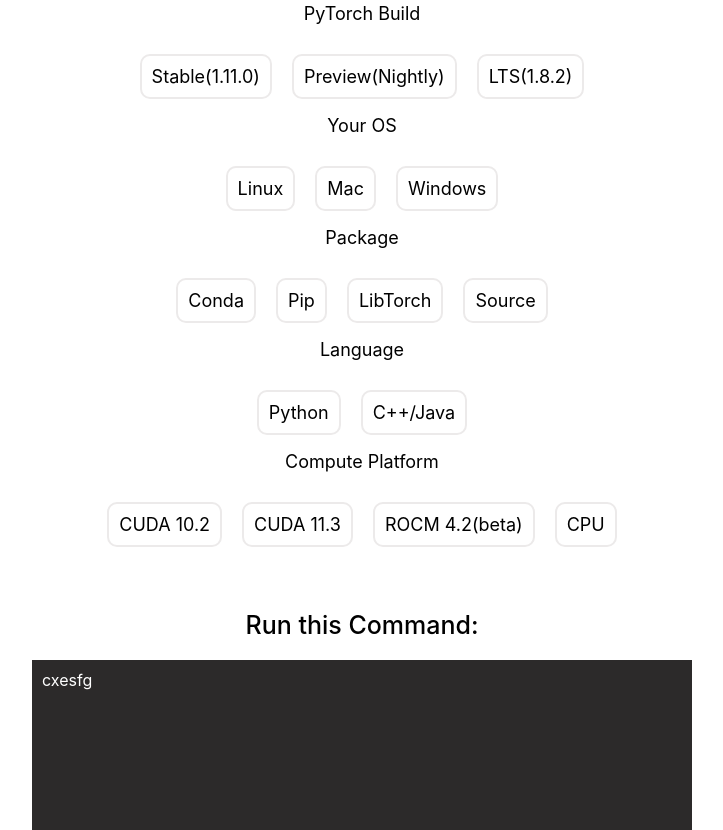
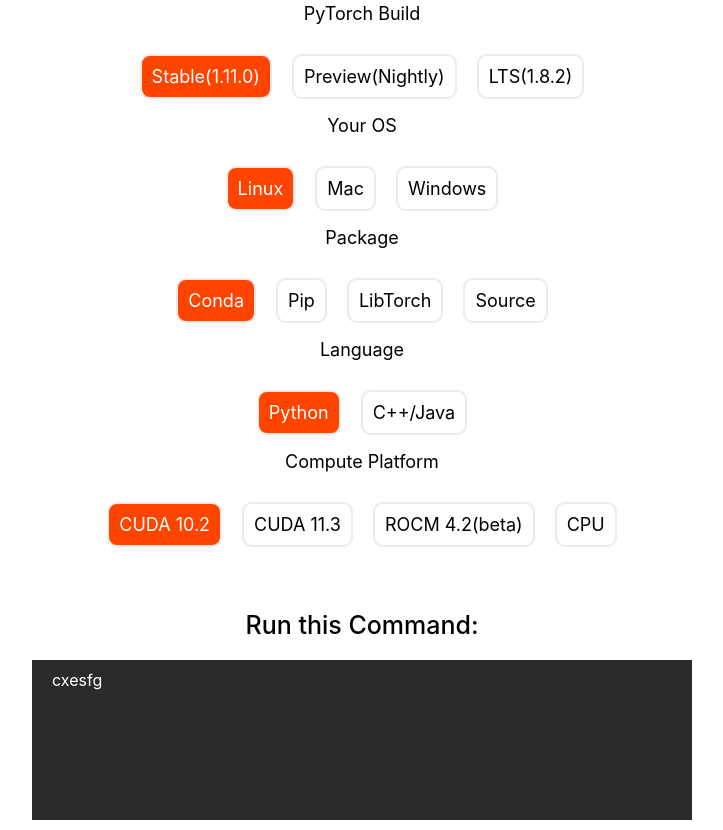
Before and after one commit to 97-Jeffrey/PyTorch-Widgets-Redesign, a React (Create React App) app: page / in a window 1280 px wide. Shown: the whole page, without its empty margins (278-1001 px from the left). Built offline with nearby package versions, Linux system fonts and the light colour scheme.

Commit message:
selected widget is toggled with orange color

```diff
--- a/src/components/commandSection.css
+++ b/src/components/commandSection.css
@@ -11,5 +11,6 @@
   background-color: rgb(44, 42, 42);
   text-align: left;
   color: #fff;
-  padding: 10px;
+  padding-top: 10px;
+  padding-left: 20px;
 }
--- a/src/components/widgetSection.css
+++ b/src/components/widgetSection.css
@@ -10,6 +10,11 @@
   padding: 10px 10px;
 }
 
+.active{
+  background-color: #f40;
+  color: #fff;
+}
+
 .widget:hover {
   background-color: #f40;
   color: #fff;
--- a/src/components/widgetSection.js
+++ b/src/components/widgetSection.js
@@ -1,10 +1,15 @@
-import React, { Fragment }from 'react';
+import React, {useState, Fragment }from 'react';
 import './widgetSection.css'
 
 
 const WidgetSection = ({data}) =>{
 
   const {groupName, selection} = data;
+  const [selectedwidget, setSelectedWidget]  = useState("");
+
+  const clickWidget = index =>{
+    setSelectedWidget(index)
+  }
 
   return (
     <Fragment>
@@ -17,7 +22,9 @@
             return (
               <div
                 key={index}
-                className="widget">{each}
+                onClick={()=>clickWidget(index)}
+                className={ selectedwidget== index? "widget active":"widget"}>{each}
+
               </div>)
           })}
         </div>
```
